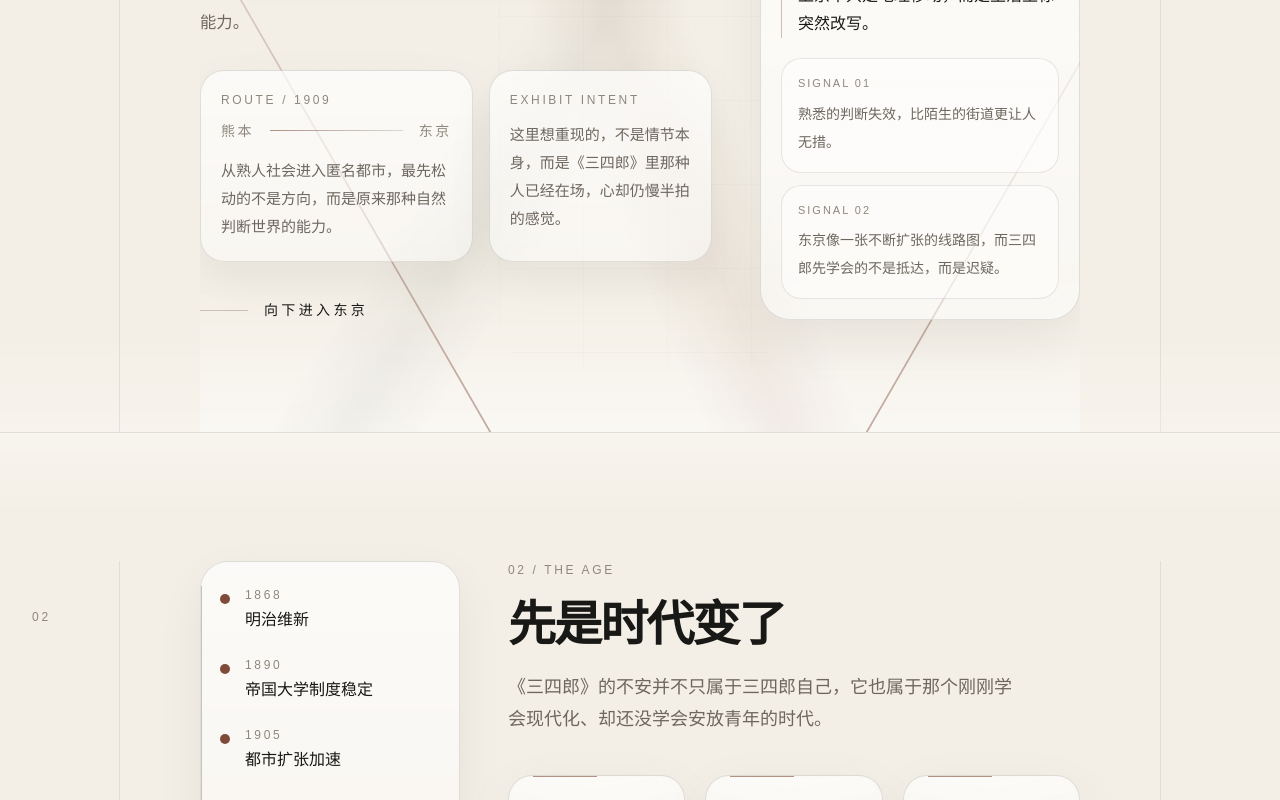
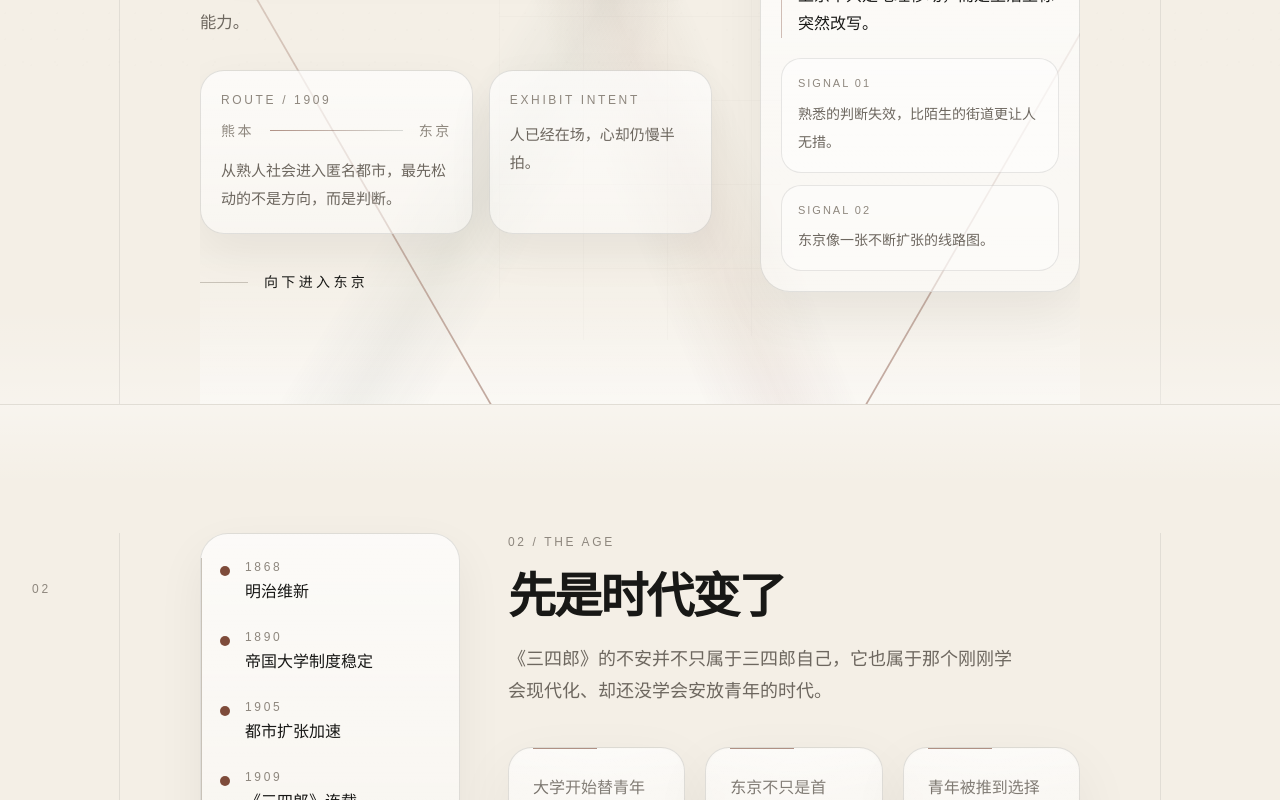
Before and after one commit to BAIMU329/sanshiro-exhibit, a Next.js app: page / in a window 1280 px wide. Shown: the part 720-1520 px from the top of the page. Built offline with nearby package versions, Linux system fonts and the light colour scheme.

Commit message:
tighten key exhibition copy

```diff
--- a/src/components/sections/EchoSection.tsx
+++ b/src/components/sections/EchoSection.tsx
@@ -22,7 +22,7 @@ export function EchoSection() {
             index="09"
             eyebrow="Echo"
             title="今天再回头看"
-            description="《三四郎》并没有因为时间过去而变远。只是我们换了时代，仍会在相似的地方忽然失去把握。"
+            description="我们换了时代，却仍会在相似的地方忽然失去把握。"
           />
         </FadeIn>
         <FadeIn delay={0.1}>
@@ -72,7 +72,7 @@ export function EchoSection() {
             <div className="space-y-3">
               <p className="eyebrow">Afterword</p>
               <p className="text-sm leading-7 text-[var(--ink-soft)]">
-                一百多年过去，变化的只是表面形式；那些进入世界时的迟缓、失重与不确定，并没有真正离开。
+                一百多年过去，那些进入世界时的迟缓、失重与不确定，并没有真正离开。
               </p>
             </div>
             <div className="md:justify-self-end">
--- a/src/components/sections/HeroSection.tsx
+++ b/src/components/sections/HeroSection.tsx
@@ -82,13 +82,13 @@ export function HeroSection() {
                     <span>东京</span>
                   </div>
                   <p className="mt-4 text-sm leading-7 text-[var(--ink-soft)] md:text-[15px]">
-                    从熟人社会进入匿名都市，最先松动的不是方向，而是原来那种自然判断世界的能力。
+                    从熟人社会进入匿名都市，最先松动的不是方向，而是判断。
                   </p>
                 </div>
                 <div className="route-plaque rounded-[24px] p-4 md:p-5">
                   <p className="eyebrow">Exhibit Intent</p>
                   <p className="mt-3 text-sm leading-7 text-[var(--ink-soft)] md:text-[15px]">
-                    这里想重现的，不是情节本身，而是《三四郎》里那种人已经在场，心却仍慢半拍的感觉。
+                    人已经在场，心却仍慢半拍。
                   </p>
                 </div>
               </div>
@@ -128,7 +128,7 @@ export function HeroSection() {
                     <div className="rounded-[20px] border border-[var(--grid-line)]/80 bg-white/42 p-4">
                       <p className="text-[11px] tracking-[0.18em] text-[var(--ink-muted)] uppercase">Signal 02</p>
                       <p className="mt-2 text-sm leading-7 text-[var(--ink-soft)]">
-                        东京像一张不断扩张的线路图，而三四郎先学会的不是抵达，而是迟疑。
+                        东京像一张不断扩张的线路图。
                       </p>
                     </div>
                   </div>
--- a/src/components/sections/LostSection.tsx
+++ b/src/components/sections/LostSection.tsx
@@ -25,7 +25,6 @@ export function LostSection() {
             <p className="eyebrow">迷える羊</p>
             <p className="mt-2 text-sm leading-7 text-[var(--ink-soft)]">
               旧的确定感已经开始松开，新的自我却还没有长成。
-              于是迟疑留下来，像一段必须经过的空白。
             </p>
           </div>
         </FadeIn>
--- a/src/components/sections/MinekoSection.tsx
+++ b/src/components/sections/MinekoSection.tsx
@@ -33,7 +33,7 @@ export function MinekoSection() {
               <div className="route-plaque rounded-[24px] p-5">
                 <p className="eyebrow">gaze</p>
                 <p className="mt-3 text-sm leading-7 text-[var(--ink-soft)]">
-                  她既像人物，也像一种气候。人越试图靠近她，就越暴露出自己的判断仍未成形。
+                  她既像人物，也像一种气候。越试图靠近，判断越容易失焦。
                 </p>
               </div>
             </FadeIn>
@@ -41,7 +41,7 @@ export function MinekoSection() {
               <div className="route-plaque rounded-[24px] p-5">
                 <p className="eyebrow">distance</p>
                 <p className="mt-3 text-sm leading-7 text-[var(--ink-soft)]">
-                  水面、倒影、语言里的暗示，都让接近看起来更容易，也让真正的理解更难确认。
+                  水面、倒影、暗示，都让接近看起来更容易。
                 </p>
               </div>
             </FadeIn>
@@ -80,14 +80,14 @@ export function MinekoSection() {
             <div className="absolute left-8 top-8 max-w-[180px] rounded-[24px] border border-[var(--grid-line)]/80 bg-white/45 p-4">
               <p className="eyebrow">Misreading</p>
               <p className="mt-3 text-sm leading-7 text-[var(--ink-soft)]">
-                越靠近她，三四郎越发现自己未必在理解她，而是在摸索自己究竟看见了什么。
+                越靠近她，三四郎越发现自己未必真的看见了她。
               </p>
             </div>
 
             <div className="absolute bottom-8 right-8 max-w-[220px] rounded-[24px] border border-[var(--grid-line)]/80 bg-white/40 p-4">
               <p className="eyebrow">Afterimage</p>
               <p className="mt-3 text-sm leading-7 text-[var(--ink-soft)]">
-                她留下的不是确定答案，而是一层余影，使关系始终停留在“似乎懂了”与“其实没有”之间。
+                她留下的不是答案，而是一层余影。
               </p>
             </div>
 
@@ -132,7 +132,7 @@ export function MinekoSection() {
             只是每靠近一步，她就更像一层倒影。
           </p>
           <p className="mt-5 max-w-xl text-sm leading-7 text-[var(--ink-soft)] md:text-base">
-            到了这里，误解已经不是偶然失手，而成了关系本身的一部分。三四郎想靠近的，也许从来不只是美祢子本人。
+            到了这里，误解已经不是偶然失手，而成了关系本身的一部分。
           </p>
         </FadeIn>
       </div>
```
